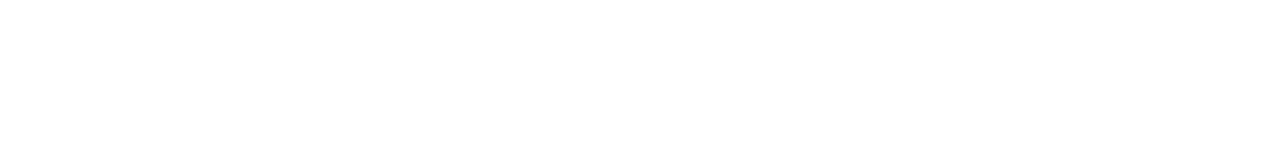
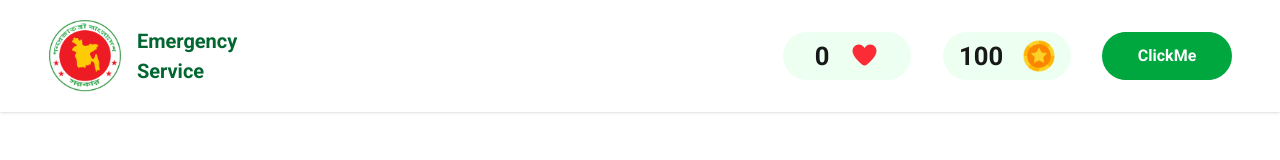
Before and after one commit to CreativeGhalib/B12-A5-Emergency-Hotline, a plain HTML site: page index.html in a window 1280 px wide. Drawn offline with nearby package versions, Linux system fonts and the light colour scheme; a web font is replaced by a local one.

Commit message:
completed navbar,minor update needed

```diff
--- a/index.html
+++ b/index.html
@@ -7,6 +7,7 @@
     <title>Emergency Service Directory - BD Govt</title>
     <link rel="preconnect" href="https://fonts.googleapis.com">
     <link rel="preconnect" href="https://fonts.gstatic.com" crossorigin>
+    <!-- Google font -->
     <link
         href="https://fonts.googleapis.com/css2?family=Hind+Madurai:wght@300;400;500;600;700&family=Roboto:ital,wght@0,100..900;1,100..900&display=swap"
         rel="stylesheet">
@@ -28,3 +29,38 @@
        .english { font-family: 'Roboto', Arial, sans-serif; }
     */
     </style>
+</head>
+
+<body class="bg-gray-50 font-roboto">
+    <!-- Navigation/Header -->
+    <header class="bg-white shadow-sm">
+        <nav
+            class="container mx-auto flex flex-wrap justify-between items-center gap-5 md:gap-20 lg:gap-80 xl:gap-120 px-4 py-5">
+            <!-- Logo + Title -->
+            <div class="mx-auto flex flex-cols items-center md:flex-row gap-4">
+                <img class="w-18" src="./assets/logo.png" alt="BD Govt Logo">
+                <h1 class="text-green-800 text-[20px] font-bold">
+                    Emergency<br>Service
+                </h1>
+            </div>
+            <!-- Navbar cards -->
+            <div class="mx-auto flex md:flex-row items-center gap-8">
+                <!-- Heart badge -->
+                <div class="flex justify-center items-center h-12 w-20 md:w-32 rounded-full font-bold bg-[#EDFFF1] p-3">
+                    <p class="pr-2 md:pr-5 md:text-[1.6rem]" id="heart-nav">0</p>
+                    <p class="text-[1.5rem]"><i class="fa-solid fa-heart text-red-500"></i></p>
+                </div>
+                <!-- Coin badge -->
+                <div class="flex justify-center items-center h-12 w-20 md:w-32 rounded-full font-bold bg-[#EDFFF1] p-5">
+                    <p id="nav-coin"  class="pr-2 md:pr-5 md:text-[1.6rem]">100</p>
+                    <img class="w-8" src="./assets/coin.png" alt="coin">
+                </div>
+                <!-- Click button badge -->
+                <div class="flex justify-center items-center h-12 w-20 md:w-32 rounded-full bg-[#00A63E] p-3">
+                    <button
+                        class="flex justify-center items-center gap-2 rounded-full h-12 px-9 font-bold text-white bg-[#00A63E] hover:bg-[#008C2D]">
+                        ClickMe
+                    </button>
+                </div>
+            </div>
+        </nav>
```
